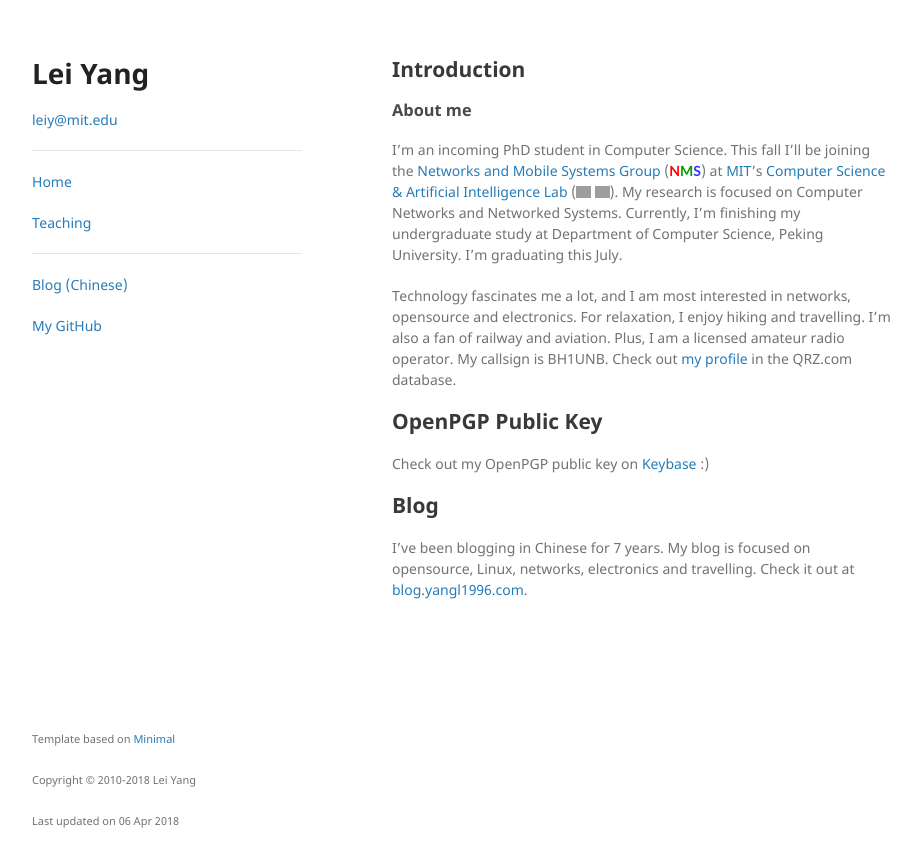
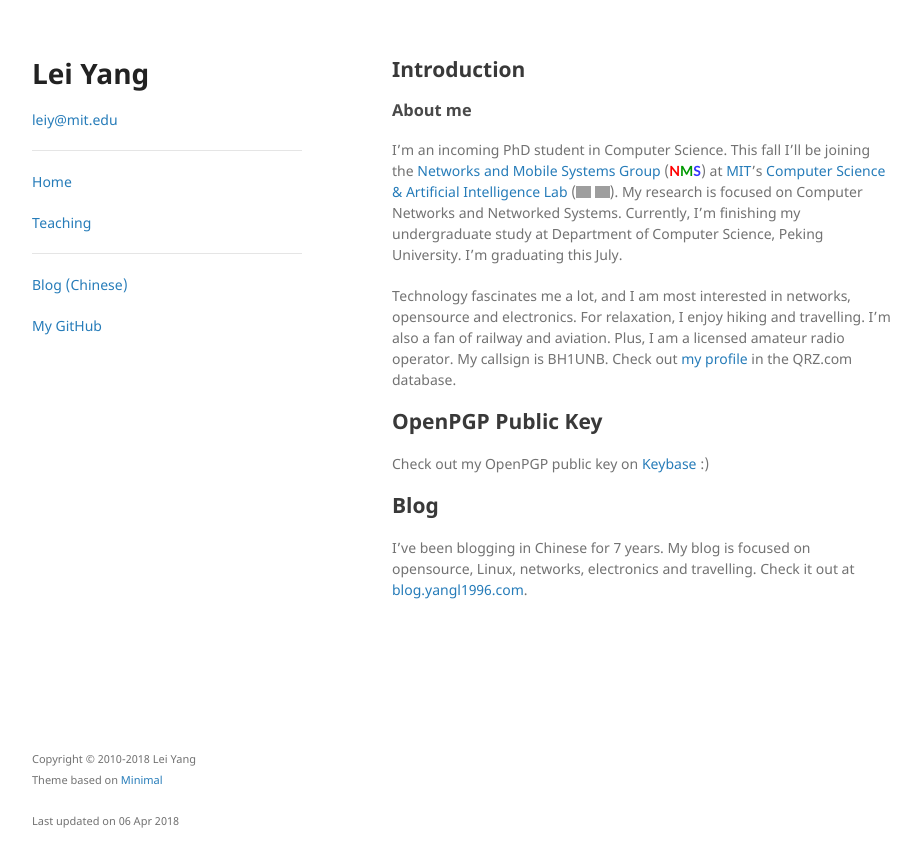
Before and after one commit to yangl1996/homepage, a Jekyll site: the page built from index.md, in a window 1280 px wide. Shown: the top 867 px of the page, without its empty margins (178-1099 px from the left). Built offline with Jekyll 4.4.1, drawn with Linux system fonts in a browser that asks for light colours; grey boxes are pictures that could not be loaded.

Commit message:
merge 617c7fe from upstream

```diff
--- a/_config.yml
+++ b/_config.yml
@@ -1,6 +1,8 @@
 title: Lei Yang
 description: Stay hungry, stay foolish.
-copyright: Copyright Lei Yang 2010-2018
+
 google_analytics: UA-24864834-6
+#logo: /static/logo.png
+
 url: http://www.mit.edu
 baseurl: "/~leiy"
--- a/_includes/foot.html
+++ b/_includes/foot.html
@@ -1,6 +1,5 @@
       <footer>
-        <p><small>Template based on <a href="https://github.com/pages-themes/minimal">Minimal</a></small></p>
-        <p><small>Copyright © 2010-{{site.time | date: '%Y'}} Lei Yang</small></p>
+        <p><small>Copyright © 2010-{{site.time | date: '%Y'}} Lei Yang<br/>Theme based on <a href="https://github.com/pages-themes/minimal">Minimal</a></small></p>
         <p><small>Last updated on {{ site.time | date_to_string }}</small></p>
       </footer>
     </div>
--- a/_includes/header.html
+++ b/_includes/header.html
@@ -14,6 +14,14 @@
     <div class="wrapper">
       <header>
         <h1>{{ site.title }}</h1>
+
+		<!-- begin photo -->
+		{% if site.logo %}
+			<img src="{{ site.logo | relative_url }}" alt="Logo"></img>
+		{% endif %}
+		<!-- end photo -->
+
+		<!-- begin electronic post -->
         <p>
         	<script>
 				document.write("<n uers=\"znvygb:yrvl@zvg.rqh\">".replace(/[a-zA-Z]/g, function(c){return String.fromCharCode((c<="Z"?90:122)>=(c=c.charCodeAt(0)+13)?c:c-26);}));
@@ -26,6 +34,8 @@
 				document.write(decodeURIComponent(dam));
 			</script><noscript><img src="static/at-sign.svg" height="1em"></noscript>mit<span class="hideit">beaver</span>.e<span class="hideit">eatthisspammer!</span>du<script>document.write("</a>")</script>
         </p>
+		<!-- end electronic post -->
+
 		<hr/>
 		{% include sidebar.html %}
       </header>
```
